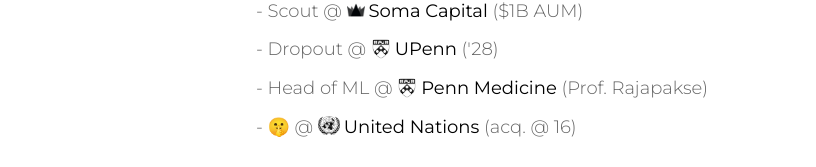
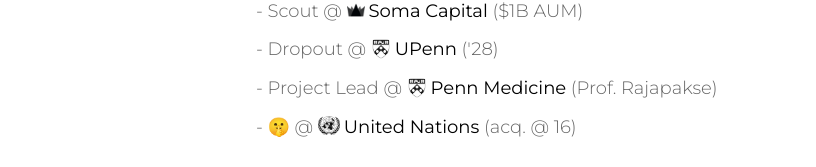
Before and after one commit to Mootbing/JasonXu.me, a Next.js app: page / in a window 1280 px wide. Shown: the part 433-600 px from the top of the page, without its empty margins (0-816 px from the left). Built offline with nearby package versions, Linux system fonts and the light colour scheme; a web font is replaced by a local one.

Commit message:
Update Penn Medicine role to Project Lead

```diff
--- a/app/page.tsx
+++ b/app/page.tsx
@@ -99,7 +99,7 @@ const HERO_CONTENT: HeroItem[] = [
     { text: " ('28)" },
   ],
   [
-    { text: "- Head of ML @ " },
+    { text: "- Project Lead @ " },
     {
       link: {
         text: "Penn Medicine",
```
